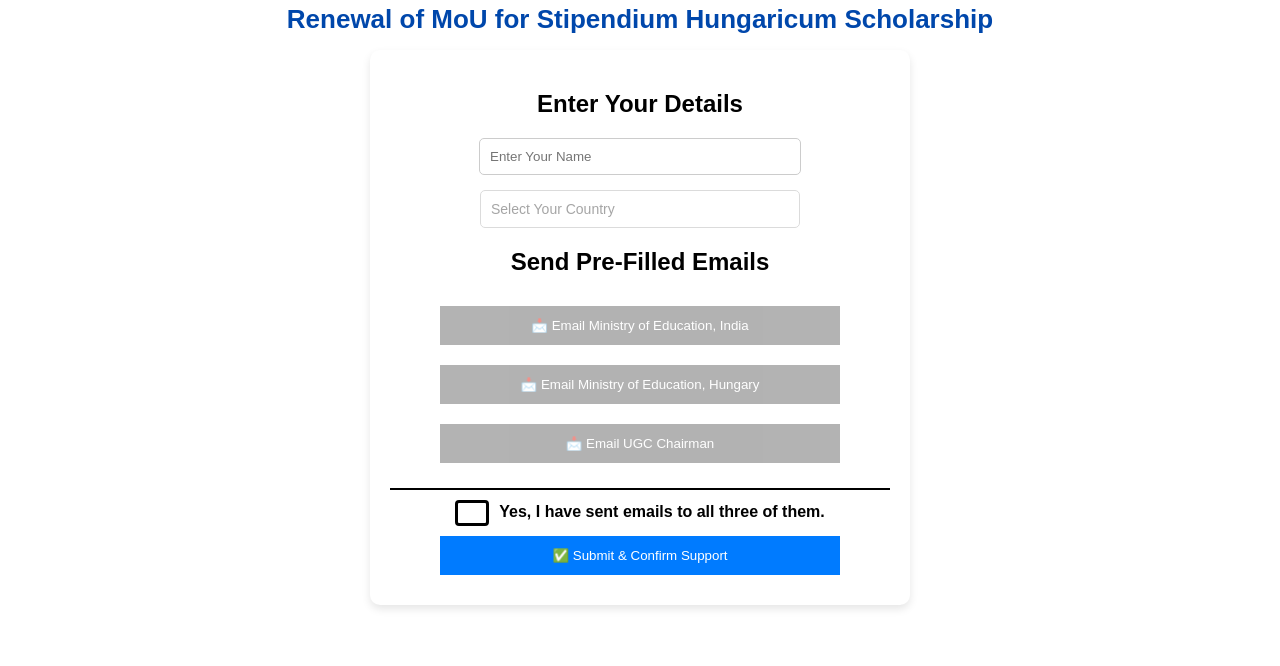
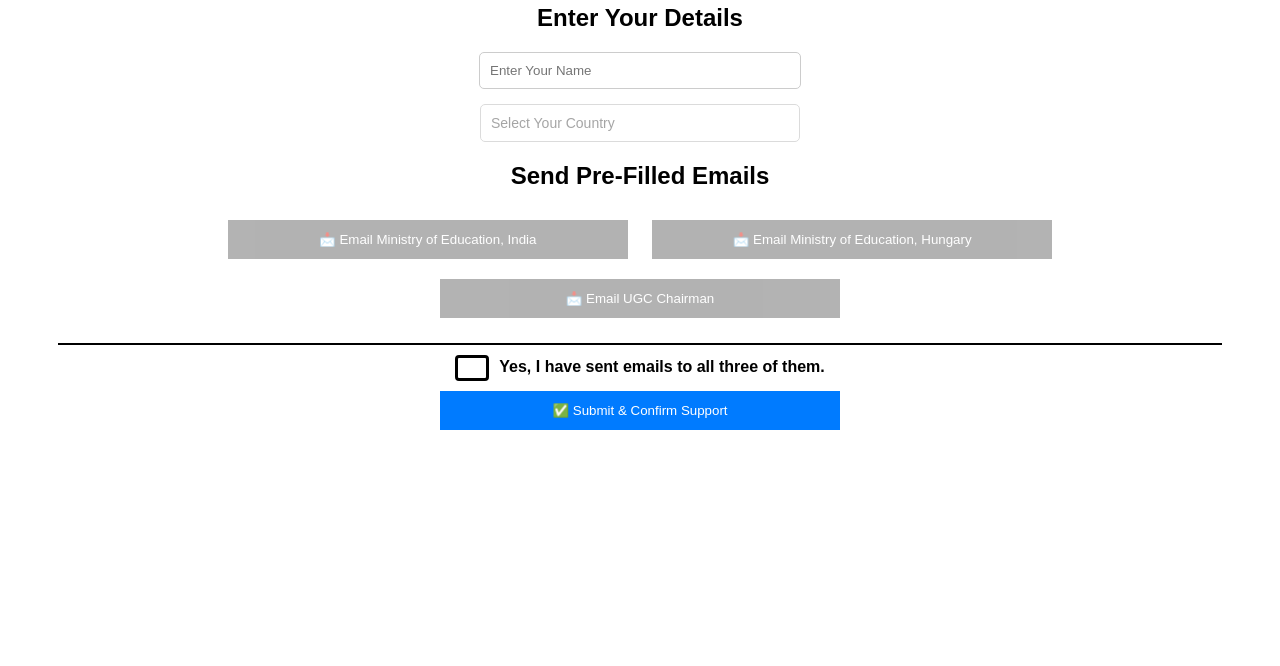
Before and after one commit to HaashimMirza/Hform, a plain HTML site: page index.html in a window 1280 px wide. Shown: the part 134-800 px from the top of the page. Drawn offline with Linux system fonts and the light colour scheme; a script that the page names is missing.

Commit message:
Fixed remote URL and added new changes

```diff
--- a/index.html
+++ b/index.html
@@ -171,24 +171,7 @@
             height: auto;
         }
 
-        /* Big Title */
-        .main-title {
-            font-size: 26px;
-            font-weight: bold;
-            color: #0047AB;
-            text-align: center;
-            margin-bottom: 15px;
-        }
 
-          /* Style for Form */
-          .form-container {
-            background: white;
-            padding: 20px;
-            border-radius: 10px;
-            box-shadow: 0px 4px 8px rgba(0, 0, 0, 0.1);
-            max-width: 500px;
-            margin: auto;
-        }
     </style>
 </head>
 <body>
@@ -200,11 +183,7 @@
             <img src="India.png" alt="India Flag">
         </div>
 
-        <!-- Main Title -->
-        <h1 class="main-title">Renewal of MoU for Stipendium Hungaricum Scholarship</h1>
 
-        <!-- Form -->
-    <div class="form-container">
 
             <h2>Enter Your Details</h2>
 
@@ -393,7 +372,7 @@
             </div>
 
             <button id="submitSupport"  disabled>✅ Submit & Confirm Support</button>
-        </div>
+
     <script>
 
     function sendEmailToHungary() {
```
